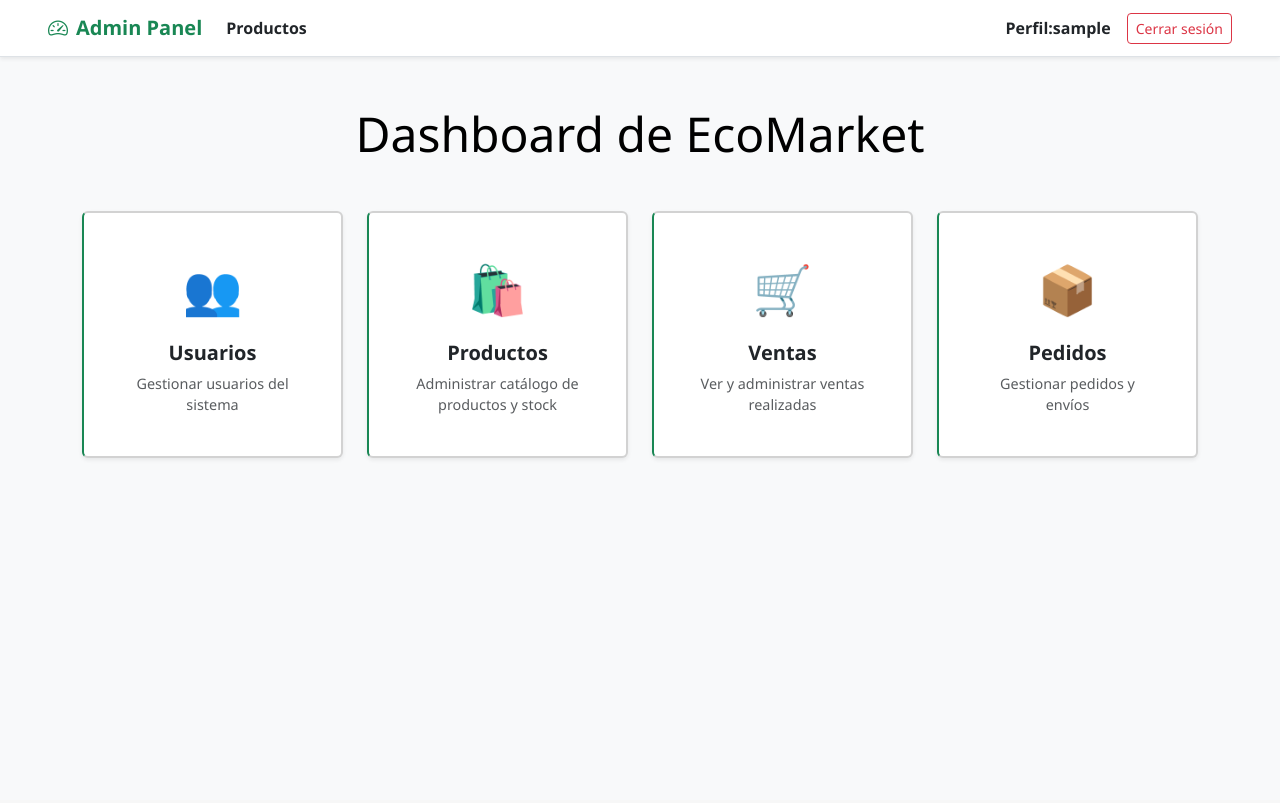
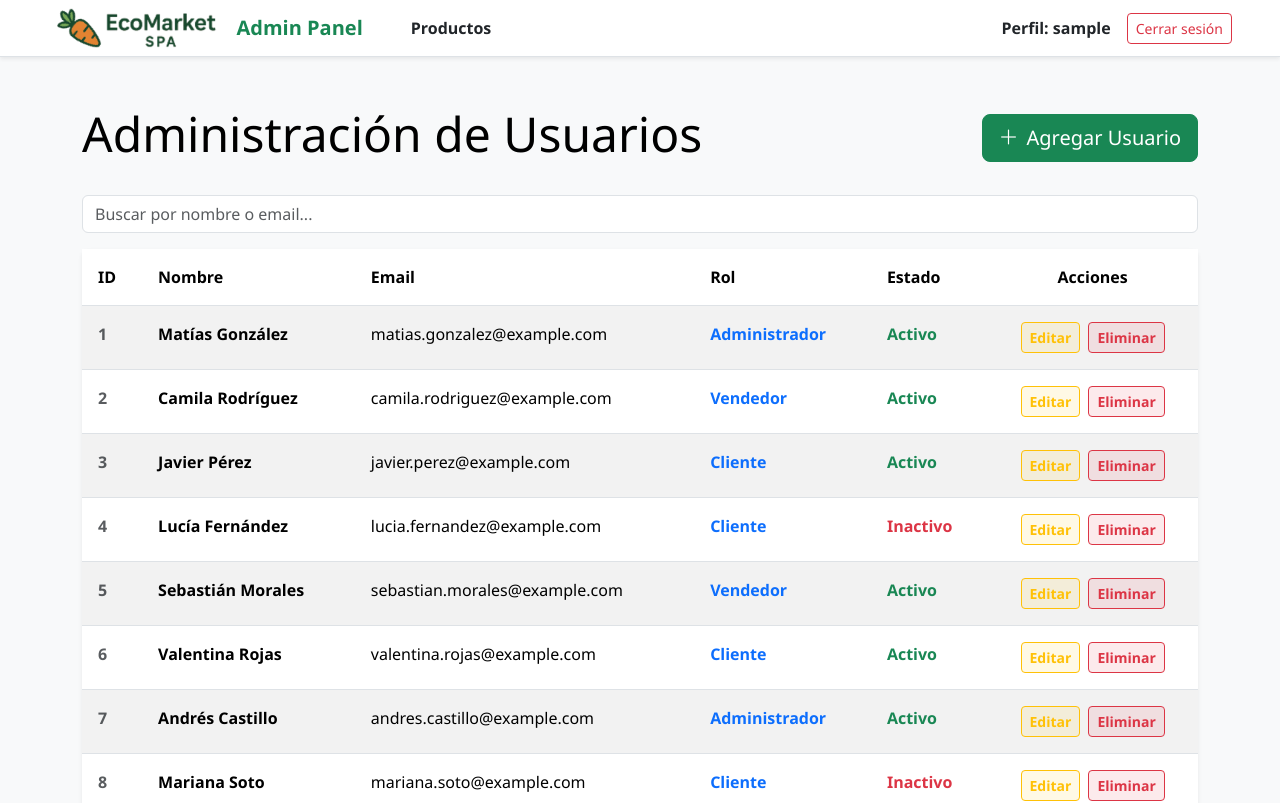
Before and after one commit to Mattu134/Mattu134.github.io, a React (Vite) app: page /admin/usuarios in a window 1280 px wide. Shown: the top 803 px of the page. Built offline with nearby package versions, Linux system fonts and the light colour scheme; sample sign-in values are in the browser's storage.

Commit message:
Agregar Userlist en Dashboar

```diff
--- a/src/App.jsx
+++ b/src/App.jsx
@@ -13,6 +13,7 @@ import Login from './Pages/Login';
 import AdminPanel from './Pages/AdminPanel';
 import ProductsList from './components/ProductList';
 import Checkout from './Pages/Checkout';
+import UserList from './components/UserList';
 
 
 const MainLayout = ({ children }) => (
@@ -46,7 +47,7 @@ function App() {
             <Route element={<ProtectedRoute />}>
               <Route path="/admin" element={<AdminLayout><AdminPanel /></AdminLayout>} />
               <Route path="/admin/productos" element={<AdminLayout><ProductsList /></AdminLayout>} />
-              <Route path="/admin/usuarios" element={<AdminLayout><AdminPanel /></AdminLayout>} />
+              <Route path="/admin/usuarios" element={<AdminLayout><UserList /></AdminLayout>} />
               <Route path="/admin/ventas" element={<AdminLayout><AdminPanel /></AdminLayout>} />
               <Route path="/admin/pedidos" element={<AdminLayout><AdminPanel /></AdminLayout>} />
             </Route>
--- a/src/Pages/AdminPanel.jsx
+++ b/src/Pages/AdminPanel.jsx
@@ -2,23 +2,36 @@ import React from 'react';
 import { useNavigate } from 'react-router-dom';
 import AdminHeader from '../components/AdminHeader';
 
-
-const DashboardCard = ({ title, description, icon, route }) => {
+const DashboardCard = ({ title, description, iconClass, route }) => {
   const navigate = useNavigate();
 
   return (
-    <div
-      className="col-md-3 mb-4"
-      onClick={() => navigate(route)}
-      style={{ cursor: 'pointer' }}
-    >
-      <div className="card h-100 p-4 border-2 shadow-sm" style={{ borderLeft: '4px solid #198754' }}>
+    <div className="col-md-3 mb-4">
+      <div
+        className="card h-100 p-4 border-2 shadow-sm"
+        style={{
+          borderLeft: '4px solid #198754',
+          cursor: 'pointer',
+          transition: 'transform 0.2s ease, box-shadow 0.2s ease',
+        }}
+        onClick={() => navigate(route)}
+        onMouseEnter={(e) => {
+          e.currentTarget.style.transform = 'translateY(-5px)';
+          e.currentTarget.style.boxShadow = '0 4px 12px rgba(0,0,0,0.15)';
+        }}
+        onMouseLeave={(e) => {
+          e.currentTarget.style.transform = 'translateY(0)';
+          e.currentTarget.style.boxShadow = '0 2px 6px rgba(0,0,0,0.1)';
+        }}
+      >
         <div className="card-body text-center">
           <div className="mb-3" style={{ fontSize: '3rem', color: '#198754' }}>
-            {icon}
+            <i className={`bi ${iconClass}`}></i>
           </div>
           <h5 className="card-title fw-bold">{title}</h5>
-          <p className="card-text text-muted" style={{ fontSize: '0.9rem' }}>{description}</p>
+          <p className="card-text text-muted" style={{ fontSize: '0.9rem' }}>
+            {description}
+          </p>
         </div>
       </div>
     </div>
@@ -26,45 +39,47 @@ const DashboardCard = ({ title, description, icon, route }) => {
 };
 
 function AdminPanel() {
+  const cards = [
+    {
+      title: 'Usuarios',
+      description: 'Gestionar usuarios del sistema',
+      iconClass: 'bi-people-fill',
+      route: '/admin/usuarios',
+    },
+    {
+      title: 'Productos',
+      description: 'Administrar catálogo de productos y stock',
+      iconClass: 'bi-box-seam',
+      route: '/admin/productos',
+    },
+    {
+      title: 'Ventas',
+      description: 'Ver y administrar ventas realizadas',
+      iconClass: 'bi-cart-check-fill',
+      route: '/admin/ventas',
+    },
+    {
+      title: 'Pedidos',
+      description: 'Gestionar pedidos y envíos',
+      iconClass: 'bi-truck',
+      route: '/admin/pedidos',
+    },
+  ];
+
   return (
     <div className="bg-light min-vh-100">
-
       <AdminHeader />
 
       <div className="container py-5">
-
-        <h1 className="text-center mb-5 display-5 fw-normal">Dashboard de EcoMarket</h1>
+        <h1 className="text-center mb-5 display-5 fw-normal text-success">
+          <i className="bi bi-speedometer2 me-2"></i>
+          Dashboard de EcoMarket
+        </h1>
 
         <div className="row justify-content-center">
-
-          <DashboardCard
-            title="Usuarios"
-            description="Gestionar usuarios del sistema"
-            icon="👥"
-            route="/admin/usuarios"
-          />
-
-          <DashboardCard
-            title="Productos"
-            description="Administrar catálogo de productos y stock"
-            icon="🛍️"
-            route="/admin/productos"
-          />
-
-          <DashboardCard
-            title="Ventas"
-            description="Ver y administrar ventas realizadas"
-            icon="🛒"
-            route="/admin/ventas"
-          />
-
-          <DashboardCard
-            title="Pedidos"
-            description="Gestionar pedidos y envíos"
-            icon="📦"
-            route="/admin/pedidos"
-          />
-
+          {cards.map((card, index) => (
+            <DashboardCard key={index} {...card} />
+          ))}
         </div>
       </div>
     </div>
--- a/src/components/AdminHeader.jsx
+++ b/src/components/AdminHeader.jsx
@@ -1,5 +1,5 @@
 import React, { useContext } from 'react';
-import { useNavigate } from 'react-router-dom';
+import { useNavigate, Link } from 'react-router-dom';
 import { AuthContext } from '../context/AuthContext';
 
 const AdminHeader = () => {
@@ -10,24 +10,40 @@ const AdminHeader = () => {
     logout();
     navigate('/login');
   };
+
   return (
     <nav className="navbar navbar-expand navbar-light bg-white border-bottom shadow-sm">
       <div className="container-fluid px-5">
-
-        <a className="navbar-brand d-flex align-items-center fw-bold text-success" href="/admin">
-          <i className="bi bi-speedometer2 me-2"></i>
-          Admin Panel
-        </a>
-
-        <div className="navbar-nav me-auto mb-2 mb-lg-0">
-          <a className="nav-link text-dark fw-semibold" href="/admin/productos">Productos</a>
+        <Link
+          to="/admin"
+          className="d-flex align-items-center text-decoration-none"
+          style={{ cursor: 'pointer' }}
+          aria-label="Volver al panel de administración"
+        >
+          <img
+            src="/images/logo.png"
+            alt="Logo EcoMarket"
+            style={{ height: '40px', marginRight: '10px' }}
+          />
+          <span className="navbar-brand fw-bold text-success mb-0">
+            Admin Panel
+          </span>
+        </Link>
+        <div className="navbar-nav me-auto mb-2 mb-lg-0 ms-4">
+          <Link
+            to="/admin/productos"
+            className="nav-link text-dark fw-semibold"
+          >
+            Productos
+          </Link>
         </div>
-
 
         <div className="d-flex align-items-center">
           <span className="navbar-text me-3 text-muted">
-           <span className="fw-bold text-dark">Perfil:</span>
-           <span className="fw-bold text-dark">{user ? user.username : 'Administrador'}</span>
+            <span className="fw-bold text-dark">Perfil: </span>
+            <span className="fw-bold text-dark">
+              {user ? user.username : 'Administrador'}
+            </span>
           </span>
           <button
             className="btn btn-sm btn-outline-danger"
--- /dev/null
+++ b/src/components/UserList.jsx
@@ -0,0 +1,118 @@
+import React, { useState } from 'react';
+import AdminHeader from './AdminHeader';
+import { initialUsers } from '../data/usuarios';
+
+function UserList() {
+  const [users, setUsers] = useState(initialUsers);
+  const [search, setSearch] = useState('');
+
+  const handleEdit = (id) => {
+    const user = users.find(u => u.id === id);
+    if (user) {
+      const newName = prompt('Editar nombre de usuario:', user.name);
+      if (newName) {
+        setUsers(users.map(u => u.id === id ? { ...u, name: newName } : u));
+        console.log(`[ACTION] Usuario con ID ${id} actualizado.`);
+      }
+    }
+  };
+
+  const handleDelete = (id) => {
+    if (window.confirm(`¿Estás seguro de eliminar el usuario con ID ${id}?`)) {
+      setUsers(users.filter(u => u.id !== id));
+      console.log(`[ACTION] Usuario con ID ${id} eliminado.`);
+    }
+  };
+
+  const filteredUsers = users.filter(
+    u => u.name.toLowerCase().includes(search.toLowerCase()) ||
+         u.email.toLowerCase().includes(search.toLowerCase())
+  );
+
+  return (
+    <div className="bg-light min-vh-100">
+      <AdminHeader />
+
+      <div className="container py-5">
+        <div className="d-flex justify-content-between align-items-center mb-4">
+          <h1 className="fw-normal display-5">Administración de Usuarios</h1>
+          <button
+            className="btn btn-success btn-lg"
+            onClick={() => console.log('Abrir formulario de creación de usuario')}
+          >
+            <i className="bi bi-plus-lg me-2"></i>
+            Agregar Usuario
+          </button>
+        </div>
+
+        <div className="mb-3">
+          <input
+            type="text"
+            className="form-control"
+            placeholder="Buscar por nombre o email..."
+            value={search}
+            onChange={(e) => setSearch(e.target.value)}
+          />
+        </div>
+
+        <div className="card shadow-sm border-0">
+          <div className="card-body p-0">
+            <div className="table-responsive">
+              <table className="table table-striped table-hover mb-0">
+                <thead>
+                  <tr className="bg-success text-white">
+                    <th scope="col" className="p-3">ID</th>
+                    <th scope="col" className="p-3">Nombre</th>
+                    <th scope="col" className="p-3">Email</th>
+                    <th scope="col" className="p-3">Rol</th>
+                    <th scope="col" className="p-3">Estado</th>
+                    <th scope="col" className="p-3 text-center">Acciones</th>
+                  </tr>
+                </thead>
+                <tbody>
+                  {filteredUsers.map(user => (
+                    <tr key={user.id}>
+                      <th scope="row" className="p-3 text-muted">{user.id}</th>
+                      <td className="p-3 fw-semibold">{user.name}</td>
+                      <td className="p-3">{user.email}</td>
+                      <td className="p-3 text-primary fw-bold">{user.role}</td>
+                      <td className={`p-3 fw-bold ${user.active ? 'text-success' : 'text-danger'}`}>
+                        {user.active ? 'Activo' : 'Inactivo'}
+                      </td>
+                      <td className="p-3 text-center">
+                        <button
+                          className="btn btn-sm me-2 fw-bold"
+                          style={{ borderColor: '#ffc107', color: '#ffc107', backgroundColor: 'rgba(255, 193, 7, 0.1)' }}
+                          onClick={() => handleEdit(user.id)}
+                        >
+                          Editar
+                        </button>
+                        <button
+                          className="btn btn-sm fw-bold"
+                          style={{ borderColor: '#dc3545', color: '#dc3545', backgroundColor: 'rgba(220, 53, 69, 0.1)' }}
+                          onClick={() => handleDelete(user.id)}
+                        >
+                          Eliminar
+                        </button>
+                      </td>
+                    </tr>
+                  ))}
+
+                  {filteredUsers.length === 0 && (
+                    <tr>
+                      <td colSpan="6" className="text-center p-3 text-muted">
+                        No se encontraron usuarios
+                      </td>
+                    </tr>
+                  )}
+                </tbody>
+              </table>
+            </div>
+          </div>
+        </div>
+      </div>
+    </div>
+  );
+}
+
+export default UserList;
--- /dev/null
+++ b/src/data/usuarios.js
@@ -0,0 +1,93 @@
+// usuarios.js
+export const initialUsers = [
+  {
+    id: 1,
+    name: "Matías González",
+    email: "matias.gonzalez@example.com",
+    role: "Administrador",
+    active: true,
+    createdAt: "2024-01-10T09:30:00Z",
+    lastLogin: "2025-10-19T16:45:00Z"
+  },
+  {
+    id: 2,
+    name: "Camila Rodríguez",
+    email: "camila.rodriguez@example.com",
+    role: "Vendedor",
+    active: true,
+    createdAt: "2024-03-15T11:00:00Z",
+    lastLogin: "2025-10-18T14:20:00Z"
+  },
+  {
+    id: 3,
+    name: "Javier Pérez",
+    email: "javier.perez@example.com",
+    role: "Cliente",
+    active: true,
+    createdAt: "2024-06-05T13:15:00Z",
+    lastLogin: "2025-10-17T09:05:00Z"
+  },
+  {
+    id: 4,
+    name: "Lucía Fernández",
+    email: "lucia.fernandez@example.com",
+    role: "Cliente",
+    active: false,
+    createdAt: "2024-07-20T08:45:00Z",
+    lastLogin: null
+  },
+  {
+    id: 5,
+    name: "Sebastián Morales",
+    email: "sebastian.morales@example.com",
+    role: "Vendedor",
+    active: true,
+    createdAt: "2024-02-28T10:10:00Z",
+    lastLogin: "2025-10-19T12:00:00Z"
+  },
+  {
+    id: 6,
+    name: "Valentina Rojas",
+    email: "valentina.rojas@example.com",
+    role: "Cliente",
+    active: true,
+    createdAt: "2024-05-12T15:20:00Z",
+    lastLogin: "2025-10-18T18:30:00Z"
+  },
+  {
+    id: 7,
+    name: "Andrés Castillo",
+    email: "andres.castillo@example.com",
+    role: "Administrador",
+    active: true,
+    createdAt: "2024-01-05T09:00:00Z",
+    lastLogin: "2025-10-19T08:50:00Z"
+  },
+  {
+    id: 8,
+    name: "Mariana Soto",
+    email: "mariana.soto@example.com",
+    role: "Cliente",
+    active: false,
+    createdAt: "2024-04-18T14:40:00Z",
+    lastLogin: null
+  },
+  {
+    id: 9,
+    name: "Diego Herrera",
+    email: "diego.herrera@example.com",
+    role: "Vendedor",
+    active: true,
+    createdAt: "2024-06-30T11:30:00Z",
+    lastLogin: "2025-10-19T10:15:00Z"
+  },
+  {
+    id: 10,
+    name: "Paula Vargas",
+    email: "paula.vargas@example.com",
+    role: "Cliente",
+    active: true,
+    createdAt: "2024-08-01T12:45:00Z",
+    lastLogin: "2025-10-17T07:50:00Z"
+  }
+];
```
